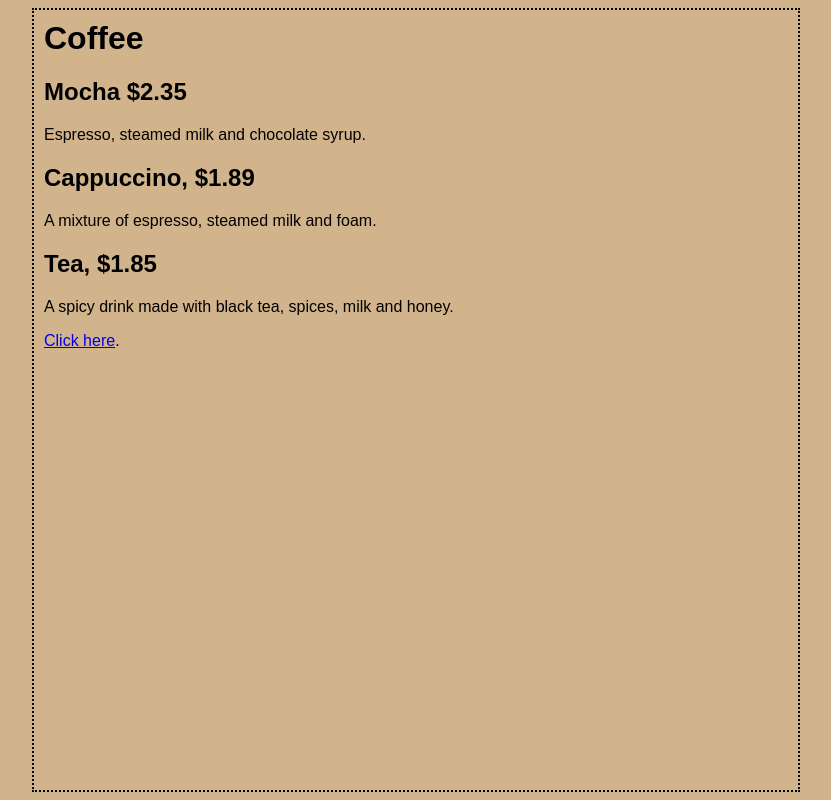
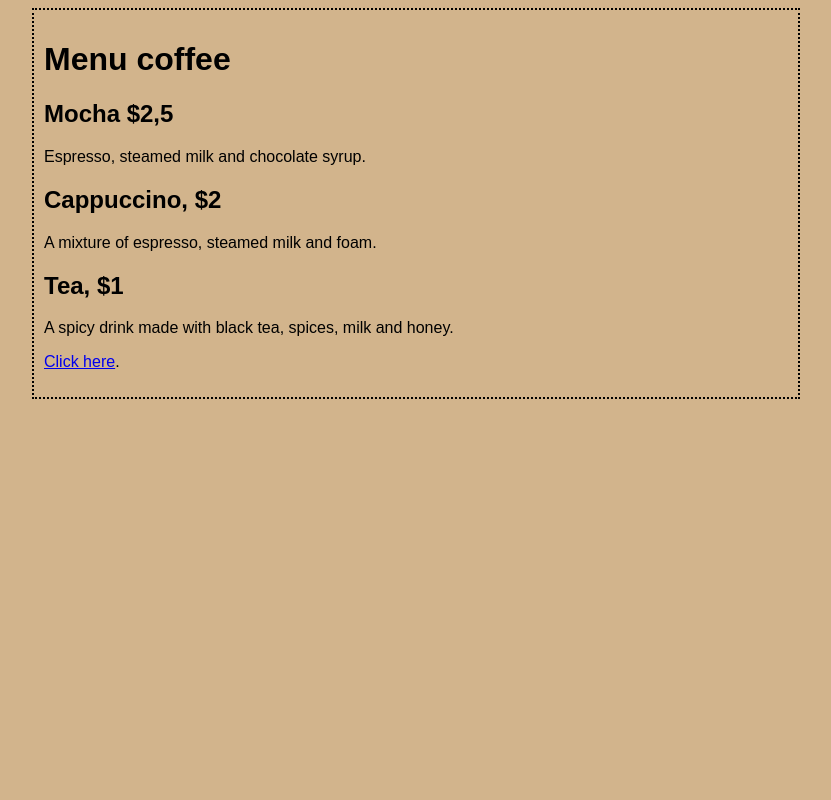
Before and after one commit to IgorBosin/htmlpart1, a plain HTML site: page index.html in a window 1280 px wide. Shown: the whole page, without its empty margins (224-1055 px from the left). Drawn offline with Linux system fonts and the light colour scheme.

Commit message:
First commit

```diff
--- a/index.html
+++ b/index.html
@@ -1,5 +1,7 @@
-<html>
+<!DOCTYPE html>
+<html lang="en">
   <head>
+<meta charset="UTF-8">
     <title>Menu coffee</title>
     <style type="text/css">
       body {
@@ -14,20 +16,20 @@
   </head>
 
   <body>
-    <h1>Coffee</h1>
+    <h1>Menu coffee</h1>
 
-    <h2>Mocha $2.35</h2>
+    <h2>Mocha $2,5</h2>
     <p>Espresso, steamed milk and chocolate syrup.</p>
 
-    <h2>Cappuccino, $1.89</h2>
+    <h2>Cappuccino, $2</h2>
     <p>A mixture of espresso, steamed milk and foam.</p>
 
-    <h2>Tea, $1.85</h2>
+    <h2>Tea, $1</h2>
     <p>A spicy drink made with black tea, spices,
            milk and honey.</p>
 
 	<p>
-		<a href="mission.html">Click here</a>.
+		<a href="discont.html">Click here</a>.
 		<br>
 	</p>
   </body>
```
Also changed, not shown: discont.html (renamed from mission.html, +8 -3 lines).
